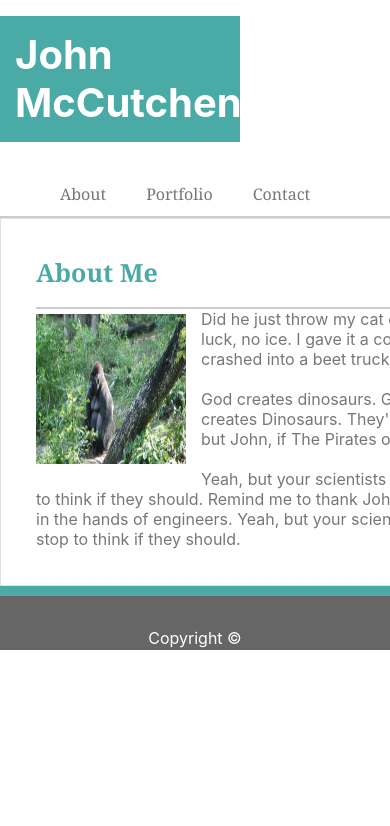
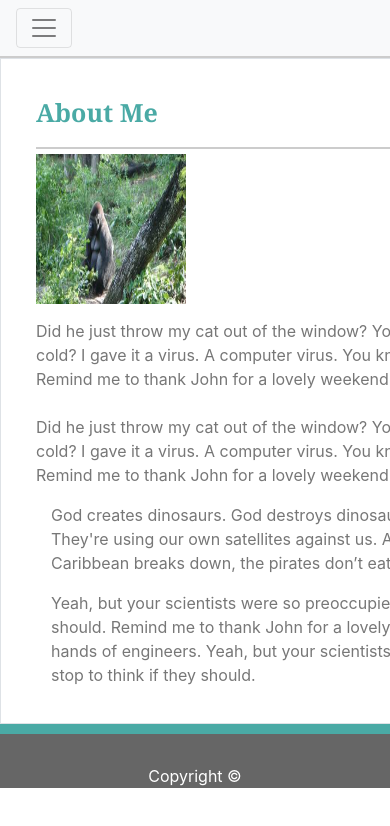
Before and after one commit to jmccutchen/Bootstrap-Portfolio, a plain HTML site: page index.html in a window 390 px wide. Shown: the top 826 px of the page. Drawn offline with nearby package versions, Linux system fonts and the light colour scheme.

Commit message:
all pages updated to bootstrap, need to tweak alignments and responsiveness still

```diff
--- a/assets/css/style.css
+++ b/assets/css/style.css
@@ -7,10 +7,10 @@ body {
     background-color: #4aaaa5;
     color: white;
     font-weight: bold;
-    width: 240px;
+    width: 190px;
     padding: 15px;
     margin-left: auto;
-    margin-right: 25%;
+    margin-right: auto;
     margin-bottom: 0px;
     float: left;
 
@@ -68,12 +68,12 @@ body {
     float: left;
     width: 150px;
     height: 150px;
-    margin: 5px 15px 15px 0px;
+    margin: 5px 10px 15px 0px;
 }
 
 .description {
-    float: none;
-    line-height: 20px;
+    float: left;
+    /* line-height: 20px; */
 }
 
 .content:after{
@@ -156,6 +156,7 @@ form {
     text-align: center;
     position: absolute;
     top: 200px;
+    left: 0px;
 
 
 }
--- a/index.html
+++ b/index.html
@@ -3,7 +3,8 @@
 
 <head>
     <meta charset="UTF-8">
-    <link rel="stylesheet" href="https://stackpath.bootstrapcdn.com/bootstrap/4.3.1/css/bootstrap.min.css" integrity="sha384-ggOyR0iXCbMQv3Xipma34MD+dH/1fQ784/j6cY/iJTQUOhcWr7x9JvoRxT2MZw1T" crossorigin="anonymous">
+    <link rel="stylesheet" href="https://stackpath.bootstrapcdn.com/bootstrap/4.3.1/css/bootstrap.min.css"
+        integrity="sha384-ggOyR0iXCbMQv3Xipma34MD+dH/1fQ784/j6cY/iJTQUOhcWr7x9JvoRxT2MZw1T" crossorigin="anonymous">
     <link rel="stylesheet" type="text/css" href="./assets/css/style.css">
 
     <title>All About Me</title>
@@ -12,14 +13,30 @@
 
 <body>
 
+
     <header class="mainhead">
-        <h1 id="myname">John McCutchen</h1>
+        <nav class="navbar navbar-expand-md navbar-light bg-light">
+            <button class="navbar-toggler" type="button" data-toggle="collapse" data-target="#navbarTogglerDemo01"
+                aria-controls="navbarTogglerDemo01" aria-expanded="false" aria-label="Toggle navigation">
+                <span class="navbar-toggler-icon"></span>
+            </button>
+            <div class="collapse navbar-collapse" id="navbarTogglerDemo01">
+                <a class="navbar-brand" id="myname" href="#">John McCutchen</a>
+                <ul class="navbar-nav mr-auto mt-2 mt-lg-0">
+                    <li class="nav-item">
+                        <a class="nav-link" href="#">About </a>
+                    </li>
+                    <li class="nav-item">
+                        <a class="nav-link" href="#">Portfolio</a>
+                    </li>
+                    <li class="nav-item">
+                        <a class="nav-link" href="#">Contact</a>
+                    </li>
+                </ul>
 
-        <ul>
-            <li class="navs">About</li>
-            <li class="navs">Portfolio</li>
-            <li class="navs">Contact</li>
-        </ul>
+            </div>
+        </nav>
+
 
     </header>
 
@@ -29,30 +46,37 @@
             <div class="container">
                 <header class="sectionhead">About Me</header>
 
-                <div class="content">
-                    <img id="profilepic" src="./assets/images/profile.jpg" alt="Picture of me">
-                    <p class="description"> Did he just throw my cat out of the window? You really think you can fly
-                        that
-                        thing? Just my luck, no ice. I gave it a cold? I gave it a virus. A computer virus. You know
-                        what?
-                        It is beets. I've crashed into a beet truck. Must go faster. Remind me to thank John for a
-                        lovely
-                        weekend.
+                <div class="content row">
+                    <div class="col-md-2">
+                        <img id="profilepic" src="./assets/images/profile.jpg" alt="Picture of me">
+                    </div>
+                    <p class="description col-md-10"> Did he just throw my cat out of the window? You really think you
+                        can fly that thing? Just my luck, no ice. I gave it a cold? I gave it a virus. A computer virus. You know
+                        what? It is beets. I've crashed into a beet truck. Must go faster. Remind me to thank John for a
+                        lovely weekend.
                         <br>
                         <br>
-                        God creates dinosaurs. God destroys dinosaurs. God creates Man. Man destroys God. Man creates
+                        Did he just throw my cat out of the window? You really think you
+                        can fly that thing? Just my luck, no ice. I gave it a cold? I gave it a virus. A computer virus. You know
+                        what? It is beets. I've crashed into a beet truck. Must go faster. Remind me to thank John for a
+                        lovely weekend.
+                    </p>
+                </div>
+                <div class="col-md-12">
+                    <p>God creates dinosaurs. God destroys dinosaurs. God creates Man. Man destroys God. Man creates
                         Dinosaurs. They're using our own satellites against us. And the clock is ticking. Yeah, but
                         John, if
                         The Pirates of the Caribbean breaks down, the pirates don’t eat the tourists.
-                        <br>
-                        <br>
-                        Yeah, but your scientists were so preoccupied with whether or not they could, they didn't stop
+                    </p>
+
+                    <p>Yeah, but your scientists were so preoccupied with whether or not they could, they didn't stop
                         to
                         think if they should. Remind me to thank John for a lovely weekend. Yes, Yes, without the oops!
                         God
                         help us, we're in the hands of engineers. Yeah, but your scientists were so preoccupied with
                         whether
-                        or not they could, they didn't stop to think if they should. </p>
+                        or not they could, they didn't stop to think if they should.
+                    </p>
                 </div>
             </div>
 
```
Also changed, not shown: contact.html (+26 -9 lines), portfolio.html (+13 -7 lines).
